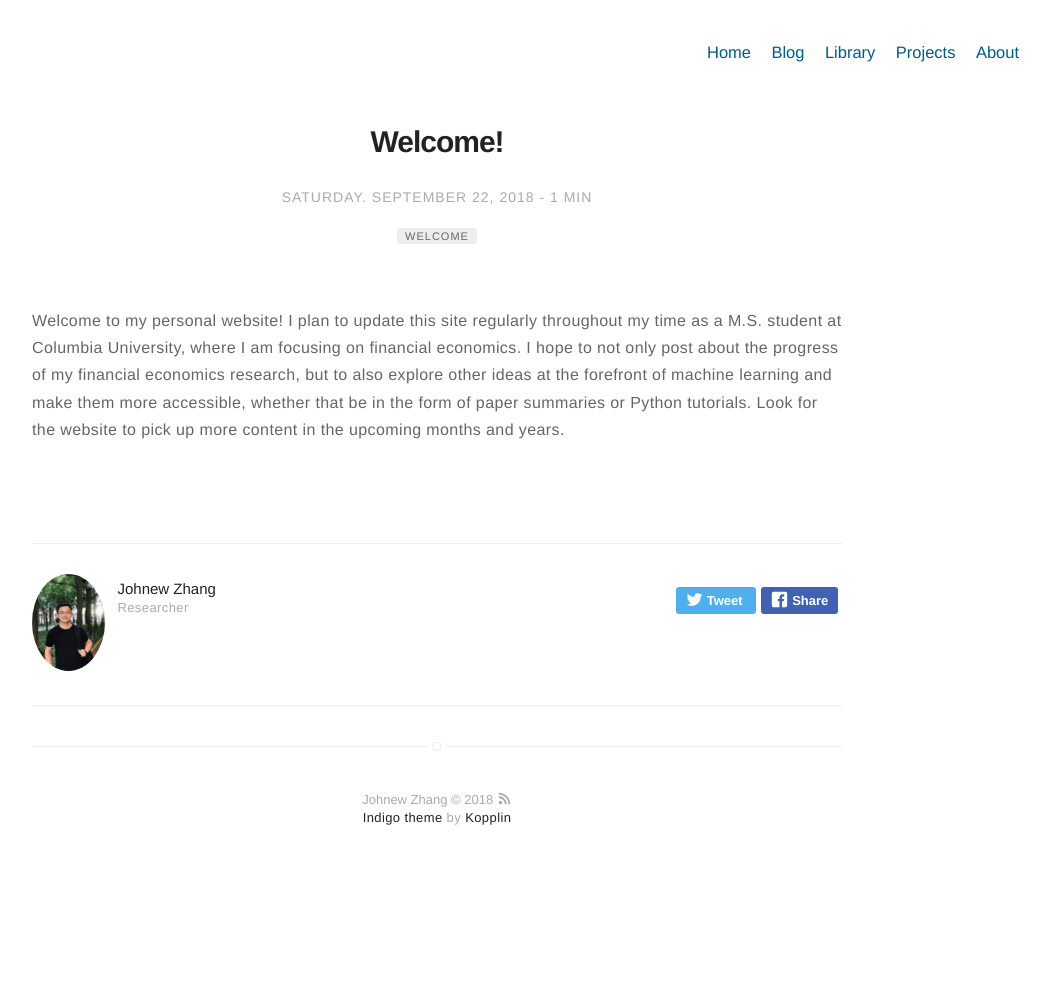
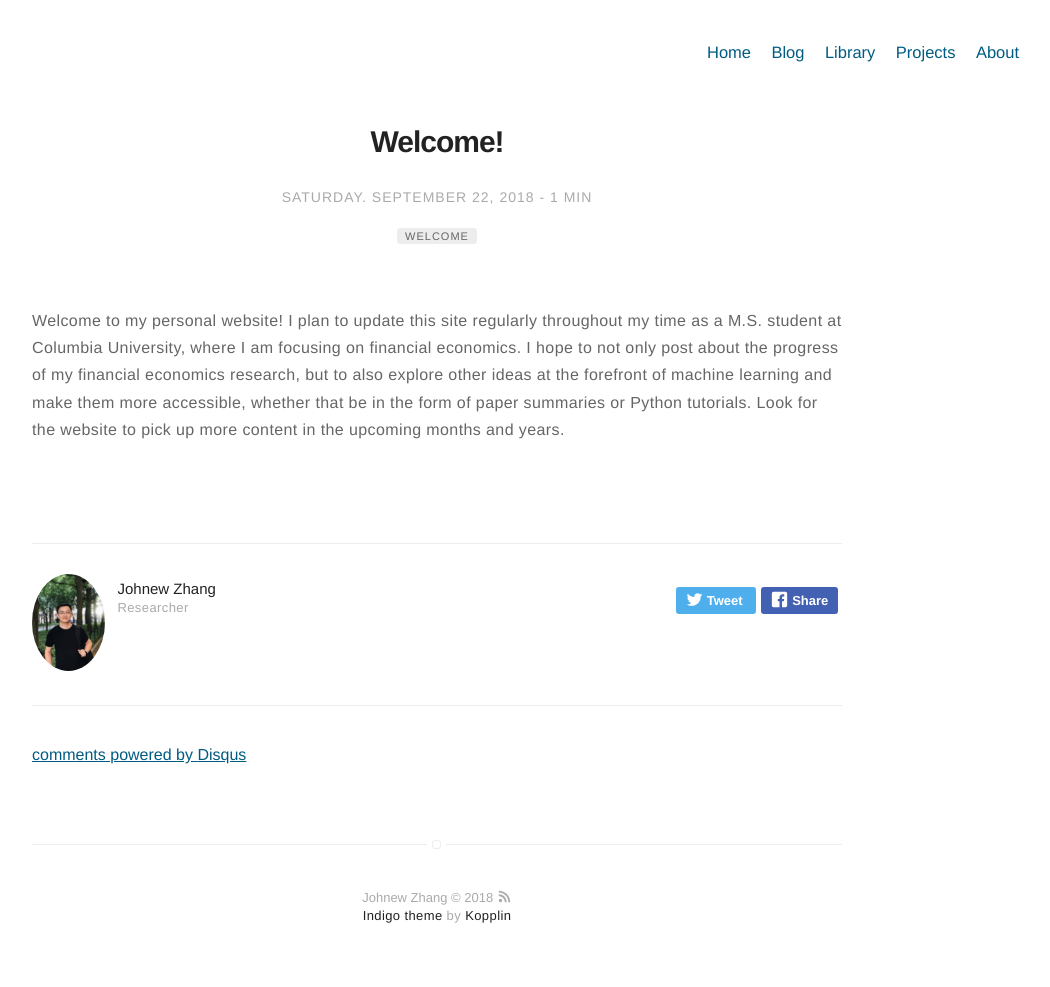
Before and after one commit to WizardKingZ/WizardKingZ.github.io, a Jekyll site: the page built from _posts/2018-09-22-welcome.markdown, in a window 1280 px wide. Shown: the whole page, without its empty margins (203-1253 px from the left). Built offline with Jekyll 4.4.1, drawn with Linux system fonts in a browser that asks for light colours; before the commit the page ends 900 px from its top, so only the background shows below that; some of the changed lines change nothing that is shown.

Commit message:
Update _config.yml

```diff
--- a/_config.yml
+++ b/_config.yml
@@ -32,9 +32,9 @@ analytics-google: 'UA-126262267-1'
 # analytics-piwik-id: 1
 
 # if you don't want comments in your posts, leave categories empty
-# disqus:
-#  shortname: johnewzhang # enter this from your disqus account
-#  categories: [blog, projects] # only show disqus for posts that have these categories
+disqus:
+  shortname: mydisqus # enter this from your disqus account
+  categories: [blog, projects, library] # only show disqus for posts that have these categories
 
 # if you don't have any of social below, comment the line
 facebook: johnewzhang
```
